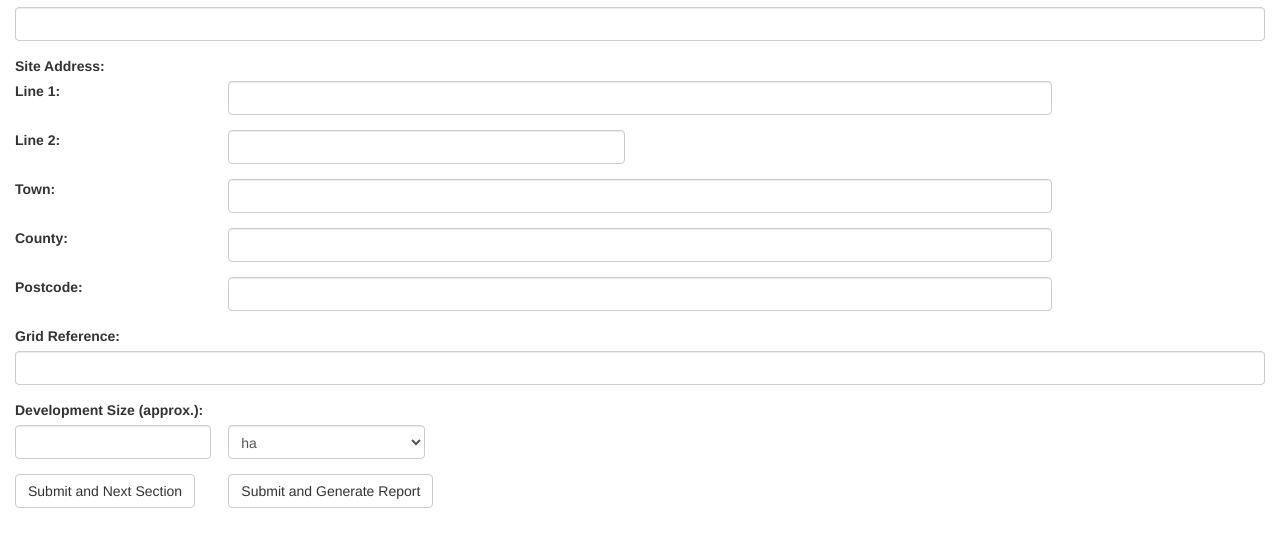
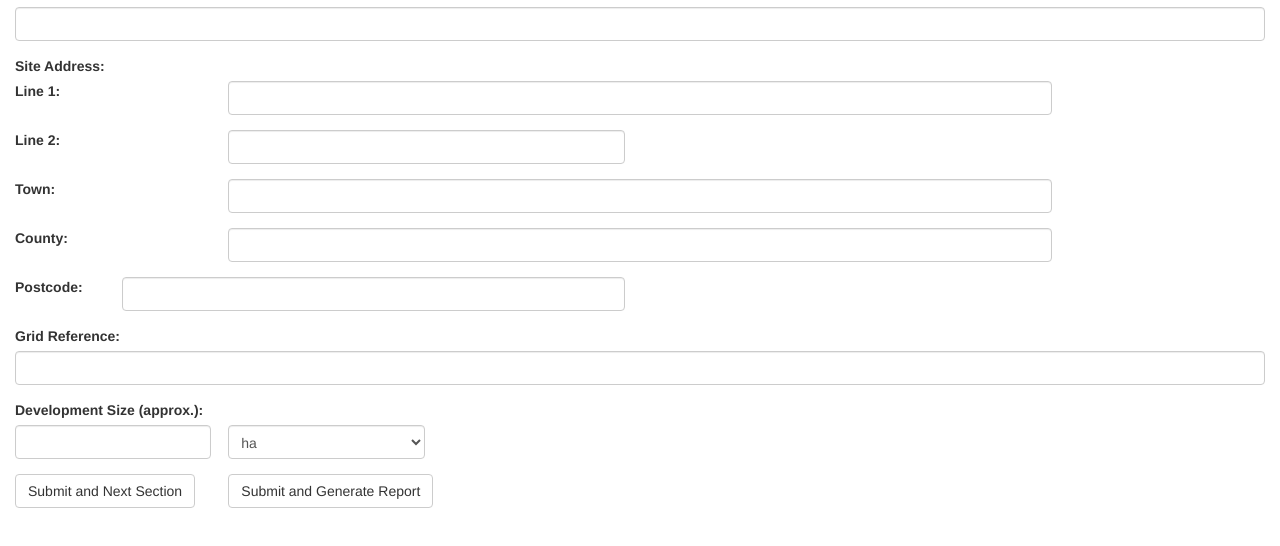
Before and after one commit to Nathan-JDawson/Bat-App, a plain HTML site: page website pages/site_details.html in a window 1280 px wide. Shown: the part 88-634 px from the top of the page. Drawn offline with nearby package versions, Linux system fonts and the light colour scheme.

Commit message:
More testing

```diff
--- a/website pages/site_details.html
+++ b/website pages/site_details.html
@@ -149,8 +149,8 @@
                         </div>
                     </div>
                     <div class="form-group row">
-                        <label class="col-sm-2">Postcode:</label>
-                        <div class="col-sm-8">
+                        <label class="col-sm-1">Postcode:</label>
+                        <div class="col-sm-5">
                             <input class="form-control form-inline" type="text" id="postcode" name="postcode">
                         </div>
                     </div>
```
